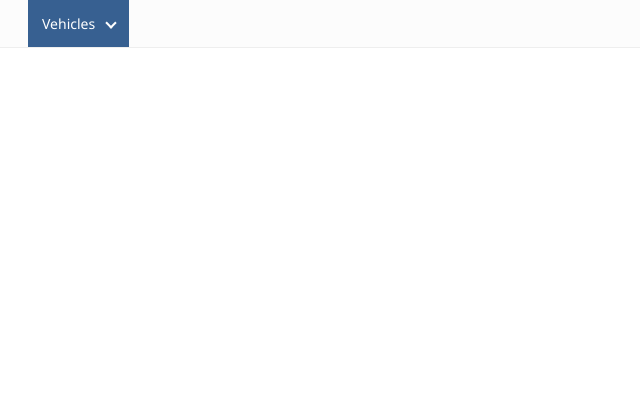
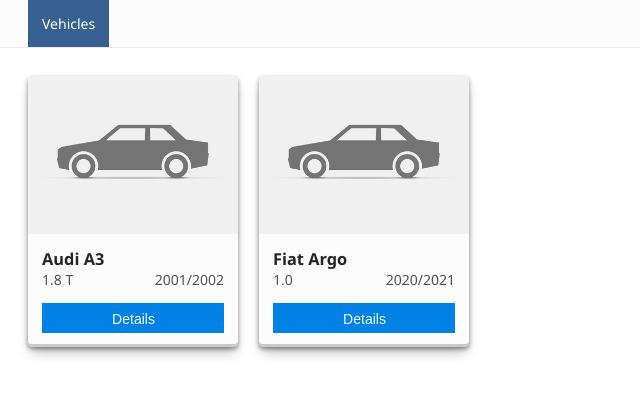
Before and after one commit to mumvock/infoveh, an Angular app: page /vehicles in a window 1280 px wide. Shown: the top 396 px of the page, without its empty margins (0-640 px from the left). Built offline with nearby package versions, Linux system fonts and the light colour scheme.

Commit message:
feat(vehicles): vehicles module and button component

```diff
--- /dev/null
+++ b/src/app/components/button/button.component.scss
@@ -0,0 +1,118 @@
+:host-context(select[iv-sub-button]) {
+    padding: 8px 0 6px 11px;
+}
+
+:host {
+    align-items: center;
+    background-color: var(--c-accent);
+    border: none;
+    color: var(--c-white);
+    cursor: pointer;
+    display: inline-flex;
+    font-size: 1rem;
+    justify-content: center;
+    padding: 8px 11px 6px 12px;
+    position: relative;
+    transition: color 80ms cubic-bezier(.165, .84, .44, 1), background 80ms linear;
+    user-select: none;
+
+    > span:first-of-type {
+        line-height: 1.214rem;
+        font-size: 1.214rem;
+        margin-right: .5rem;
+    }
+
+    &:hover {
+        background-color: var(--c-accent-hover);
+    }
+
+    &:disabled {
+        cursor: not-allowed;
+        color: var(--c-neutral);
+
+        &:not(.text),
+        &:not(.text):hover {
+            background-color: rgb(59, 58, 57) !important;
+        }
+    }
+
+    &.secondary {
+        background-color: rgb(50, 49, 48);
+
+        &:hover {
+            background-color: var(--c-active);
+        }
+    }
+
+    &.text {
+        background-color: transparent;
+        min-height: 19px;
+        min-width: 19px;
+        padding: 0;
+
+        &:hover:not(:disabled) {
+            background-color: rgba(255, 255, 255, .15);
+        }
+
+        &.active {
+            color: var(--c-anchor);
+
+            &:hover {
+                color: var(--c-anchor-hover);
+            }
+        }
+
+        > span:first-of-type {
+            font-size: 1rem;
+        }
+    }
+
+    &.loading:not(.secondary):not(.text):not(:disabled) {
+        &::before {
+            background-color: var(--c-text-primary);
+        }
+    }
+
+    &.loading {
+        overflow: hidden;
+
+        &:disabled {
+            cursor: wait;
+        }
+
+        &:before {
+            -webkit-animation: loading 1s linear infinite;
+            -moz-animation: loading 1s linear infinite;
+            animation: loading 1s linear infinite;
+            background-color: var(--c-accent);
+            bottom: 0;
+            content: "";
+            height: 2px;
+            left: -50%;
+            position: absolute;
+            width: 40%;
+        }
+
+        @keyframes loading {
+            0% {
+                left: -40%;
+            }
+            50% {
+                left: 20%;
+                width: 80%;
+            }
+            100% {
+                left: 100%;
+                width: 100%;
+            }
+        }
+    }
+
+        &[iv-sub-button] {
+            border-left: 1px solid var(--c-accent-hover);
+
+            > span:first-of-type {
+                margin-right: 0;
+            }
+        }
+}
--- /dev/null
+++ b/src/app/components/button/button.component.ts
@@ -0,0 +1,18 @@
+import { NgIf } from '@angular/common';
+import { ChangeDetectionStrategy, Component, Input } from '@angular/core';
+
+@Component({
+    selector: 'button[iv-button], select[iv-sub-button]',
+    template: `
+        <span *ngIf="icon">{{ icon }}</span>
+        <ng-content></ng-content>
+    `,
+    styleUrls: ['./button.component.scss'],
+    changeDetection: ChangeDetectionStrategy.OnPush,
+    imports: [NgIf],
+    standalone: true,
+})
+export class ButtonComponent {
+    @Input()
+    public icon?: string;
+}
--- a/src/app/iv-routing.module.ts
+++ b/src/app/iv-routing.module.ts
@@ -4,15 +4,8 @@
 export const IV_ROUTES: Routes = [
     {
         path: 'vehicles',
-        title: 'Vehicles',
-        children: [
-            {
-                path: 'list',
-                title: 'List',
-                loadChildren: () =>
-                    import('./pages/vehicles/vehicles.module').then(m => m.VehiclesModule)
-            },
-        ]
+        loadChildren: () =>
+            import('./pages/vehicles/vehicles.module').then(m => m.VehiclesModule)
     },
 ];
 
--- a/src/app/iv.component.scss
+++ b/src/app/iv.component.scss
@@ -0,0 +1,5 @@
+:host {
+    main {
+        padding: 2rem;
+    }
+}
--- a/src/app/pages/vehicles/vehicles.component.html
+++ b/src/app/pages/vehicles/vehicles.component.html
@@ -1 +1,24 @@
-<p>vehicles works!</p>
+<ul>
+    <li *ngFor="let vehicle of vehicles">
+
+        <ng-container *ngIf="true; else details">
+            <img
+                src="./assets/images/car-placeholder.png"
+                [alt]="
+                    vehicle.brand + ' ' + vehicle.model + ' picture'
+                ">
+
+            <h3>{{ vehicle.brand }} {{ vehicle.model }}</h3>
+            <div>
+                <span>{{ vehicle.specs.engine }}</span>
+                <span>{{ vehicle.factoryYear }}/{{ vehicle.modelYear }}</span>
+            </div>
+
+            <button iv-button type="button">Details</button>
+        </ng-container>
+
+        <ng-template #details>
+            <p>DETALHES >>> {{ vehicle.brand }} {{ vehicle.model }}</p>
+        </ng-template>
+    </li>
+</ul>
--- a/src/app/pages/vehicles/vehicles.component.scss
+++ b/src/app/pages/vehicles/vehicles.component.scss
@@ -0,0 +1,49 @@
+:host {
+    ul  {
+        display: grid;
+        grid-gap: 1.5rem;
+        grid-template-columns: repeat(auto-fill, 15rem);
+        list-style: none;
+        margin: 0;
+        padding: 0;
+
+        > li {
+            background-color: var(--c-content-background);
+            border-radius: var(--border-radius-container);
+            box-shadow:
+                rgba(0, 0, 0, 0.4) 0px 2px 4px,
+                rgba(0, 0, 0, 0.3) 0px 7px 13px -3px,
+                rgba(0, 0, 0, 0.2) 0px -3px 0px inset;
+            display: flex;
+            flex-direction: column;
+
+            --card-padding: 1rem;
+            padding: var(--card-padding);
+
+            > h3 {
+                font-weight: 600;
+            }
+
+            > img {
+                margin:
+                    calc(var(--card-padding) * -1)
+                    calc(var(--card-padding) * -1)
+                    1rem;
+                object-fit: cover;
+            }
+
+            > div {
+                display: flex;
+                justify-content: space-between;
+
+                > span {
+                    color: var(--c-text-secondary);
+                }
+            }
+
+            > button {
+                margin-top: 1rem;
+            }
+        }
+    }
+}
--- a/src/app/pages/vehicles/vehicles.component.ts
+++ b/src/app/pages/vehicles/vehicles.component.ts
@@ -7,5 +7,36 @@
   changeDetection: ChangeDetectionStrategy.OnPush,
 })
 export class VehiclesComponent {
-
+    protected readonly vehicles = [
+        {
+            id: 0,
+            adm: {
+                plate: 'DFG3J92',
+                chassi: '9BWSU19F08B302185',
+                renavam: '00981351941',
+            },
+            brand: 'Audi',
+            model: 'A3',
+            specs: {
+                engine: '1.8 T',
+            },
+            factoryYear: 2001,
+            modelYear: 2002,
+        },
+        {
+            id: 1,
+            adm: {
+                plate: 'OZA9F45',
+                chassi: '8GGSU19F08Z302122',
+                renavam: '44953911901',
+            },
+            brand: 'Fiat',
+            model: 'Argo',
+            specs: {
+                engine: '1.0',
+            },
+            factoryYear: 2020,
+            modelYear: 2021,
+        }
+    ]
 }
--- a/src/assets/scss/base.scss
+++ b/src/assets/scss/base.scss
@@ -18,7 +18,6 @@
 
 a {
     color: var(--c-anchor);
-    cursor: pointer;
     outline: transparent;
     text-decoration: none;
     transition: color 80ms cubic-bezier(.165, .84, .44, 1), background 80ms linear;
@@ -27,6 +26,10 @@
     &:hover {
         color: var(--c-anchor-hover);
     }
+}
+
+a, button {
+    cursor: pointer;
 }
 
 h1,
--- a/src/assets/scss/color-schemes.scss
+++ b/src/assets/scss/color-schemes.scss
@@ -1,43 +1,40 @@
 @mixin dark-scheme {
-    --c-main-background     : rgb(37, 36, 35);
-
+    --c-main-background     : var(--c-dark-gray);
+    --c-secondary-background: rgb(41, 40, 39);
+    --c-content-background  : rgb(51, 50, 50);
     --c-float-background    : rgb(32, 31, 30);
-    --c-secondary-background: rgb(41, 40, 39);
-
     --c-text-primary        : var(--c-white);
-
+    --c-text-secondary      : var(--c-white-80);
     --c-border              : rgba(255, 255, 255, .18);
-
     --c-anchor              : rgb(152, 198, 255);
     --c-anchor-hover        : rgb(184, 216, 255);
 }
 
 @mixin light-scheme {
     --c-main-background     : var(--c-white);
-
-    --c-float-background    : rgb(252, 252, 252);
     --c-secondary-background: rgb(246, 246, 246);
-
-    --c-text-primary        : rgb(37, 36, 35);
-
-    --c-border              : rgb(238, 238, 238);
-
+    --c-content-background  : var(--c-lighter-gray);
+    --c-float-background    : var(--c-lighter-gray);
+    --c-text-primary        : var(--c-dark-gray);
+    --c-text-secondary      : var(--c-dark-gray-80);
+    --c-border              : rgb(234, 234, 234);
     --c-anchor              : rgb(58, 131, 228);
     --c-anchor-hover        : rgb(105, 164, 242);
 }
 
 :root {
     @include dark-scheme;
-
     --c-white           : rgba(255, 255, 255, .95);
-
+    --c-white-80        : rgba(255, 255, 255, .8);
+    --c-lighter-gray    : rgb(252, 252, 252);
+    --c-dark-gray       : rgb(37, 36, 35);
+    --c-dark-gray-80    : rgba(37, 36, 35, .8);
     --c-active          : rgb(55, 96, 145);
     --c-active-hover    : rgb(73, 126, 191);
-
     --c-accent          : rgb(0, 129, 227);
     --c-accent-hover    : rgb(121, 181, 255);
-
     --c-error           : rgb(227, 0, 0);
+    --c-neutral         : rgb(121, 119, 117);
 
     @media (prefers-color-scheme: dark) {
         @include dark-scheme;
--- /dev/null
+++ b/src/assets/scss/components/variables.scss
@@ -0,0 +1,4 @@
+:root {
+    --border-radius: 2px;
+    --border-radius-container: calc(var(--border-radius) * 2);
+}
--- a/src/styles.scss
+++ b/src/styles.scss
@@ -3,4 +3,5 @@
 @import './assets/scss/color-schemes';
 
 /* Components */
+@import './assets/scss/components/variables';
 @import './assets/scss/components/dropdown';
```
Also changed, not shown: src/app/pages/vehicles/vehicles.module.ts (+10 -5 lines), src/assets/images/car-placeholder.png (added).
